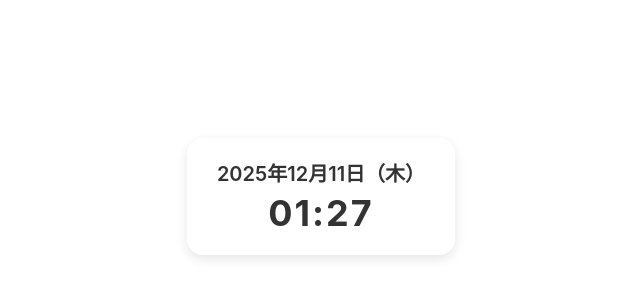
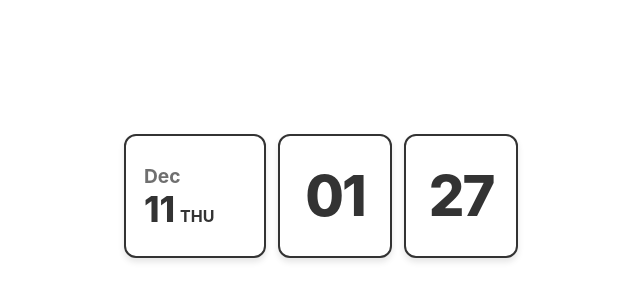
Before and after one commit to HakumaiToTakuaN/Notion-Calendar-Clock-Widget, a plain HTML site: page NotionCalenderClockWidget.html in a window 1280 px wide. Shown: the part 204-504 px from the top of the page, without its empty margins (319-959 px from the left). Drawn offline with Linux system fonts and the light colour scheme.

Commit message:
[Add] Date

```diff
--- a/NotionCalenderClockWidget.html
+++ b/NotionCalenderClockWidget.html
@@ -3,69 +3,168 @@
 <head>
 <meta charset="UTF-8">
 <meta name="viewport" content="width=device-width, initial-scale=1.0">
-<title>Notion Widget - Date & Time</title>
+<title>Notion Clock Widget</title>
 <style>
+  /* --- ここからデザイン（見た目）の設定 --- */
+
+  /* 全体の色の設定（変数） */
+  :root {
+    /* ライトモード（明るいとき）の色 */
+    --bg-color: #ffffff;       /* 箱の背景色：白 */
+    --text-color: #333333;     /* 文字の色：濃いグレー */
+    --border-color: #333333;   /* 枠線の色：濃いグレー（手書き風の濃さを意識） */
+  }
+
+  /* ダークモード（Notionが黒いとき）の設定 */
+  @media (prefers-color-scheme: dark) {
+    :root {
+      --bg-color: #2f3437;     /* 箱の背景色：Notionっぽい濃いグレー */
+      --text-color: #ffffff;   /* 文字の色：白 */
+      --border-color: #555555; /* 枠線の色：少し明るいグレー */
+    }
+  }
+
   body {
     margin: 0;
-    font-family: "Inter", "Noto Sans JP", sans-serif;
-    background: #ffffff00; /* Notionと馴染む透明背景 */
-    color: #333;
-    display: flex;
-    justify-content: center;
-    align-items: center;
-    height: 100vh;
+    /* フォント（文字の形）の指定。デジタル時計っぽく読みやすいものを指定 */
+    font-family: "Inter", "Helvetica Neue", Arial, sans-serif;
+    background-color: transparent; /* 背景は透明にしてNotionに馴染ませる */
+    display: flex;             /* 箱を横並びにするための魔法の呪文 */
+    justify-content: center;   /* 真ん中に寄せる */
+    align-items: center;       /* 上下の真ん中に寄せる */
+    height: 100vh;             /* 画面いっぱいの高さを使う */
+    overflow: hidden;          /* スクロールバーを出さない */
   }
 
-  .widget {
-    text-align: center;
-    padding: 20px 30px;
-    border-radius: 16px;
-    backdrop-filter: blur(6px);
-    background: rgba(255,255,255,0.6);
-    box-shadow: 0 4px 12px rgba(0,0,0,0.1);
+  /* 3つの箱を包むコンテナ（入れ物） */
+  .clock-container {
+    display: flex;       /* 横並びにする */
+    gap: 12px;           /* 箱と箱の間の隙間 */
+    padding: 10px;
   }
 
-  .date {
-    font-size: 20px;
-    margin-bottom: 4px;
-    font-weight: 600;
+  /* 箱（カード）共通のデザイン */
+  .card {
+    background-color: var(--bg-color);
+    color: var(--text-color);
+    border: 2px solid var(--border-color); /* 手書き風のしっかりした枠線 */
+    border-radius: 12px;       /* 角を少し丸くする */
+    padding: 10px;
+    display: flex;             /* 箱の中身の位置調整用 */
+    flex-direction: column;    /* 中身を縦に積む */
+    justify-content: center;   /* 真ん中に */
+    align-items: center;       /* 真ん中に */
+    box-shadow: 0 4px 6px rgba(0,0,0,0.1); /* うっすら影をつける */
+
+    /* 箱の高さと幅の最小サイズ設定 */
+    height: 100px;
+    min-width: 80px;
   }
 
-  .time {
-    font-size: 36px;
-    font-weight: 700;
-    letter-spacing: 2px;
+  /* --- 1つ目の箱：日付エリアの特別設定 --- */
+  .date-card {
+    min-width: 110px; /* 日付は文字が多いので少し幅広に */
+    align-items: flex-start; /* 左寄せにする */
+    padding-left: 18px;      /* 左の余白 */
   }
+
+  .month-text {
+    font-size: 1.2rem; /* 月の文字サイズ */
+    font-weight: bold;
+    opacity: 0.7;      /* 少し薄くしておしゃれに */
+    margin-bottom: 4px;
+  }
+
+  .day-group {
+    display: flex;    /* 日付と曜日を横並びに */
+    align-items: baseline; /* 下のラインを揃える */
+    gap: 5px;
+  }
+
+  .day-text {
+    font-size: 2.2rem; /* 日にちの文字を大きく */
+    font-weight: 800;  /* 極太に */
+    line-height: 1;    /* 行間を詰める */
+  }
+
+  .weekday-text {
+    font-size: 1rem;
+    font-weight: bold;
+  }
+
+  /* --- 2つ目と3つ目の箱：時間の数字エリア --- */
+  .time-card {
+    min-width: 90px;
+  }
+
+  .time-text {
+    font-size: 3.5rem; /* 時間の数字を超大きく */
+    font-weight: 800;  /* 極太 */
+    line-height: 1;
+    letter-spacing: -2px; /* 数字同士の間隔を少し詰める */
+  }
+
 </style>
 </head>
 <body>
 
-<div class="widget">
-  <div class="date" id="date"></div>
-  <div class="time" id="time"></div>
+<div class="clock-container">
+
+  <div class="card date-card">
+    <div class="month-text" id="month">Wait..</div>
+    <div class="day-group">
+      <span class="day-text" id="day">--</span>
+      <span class="weekday-text" id="weekday">--</span>
+    </div>
+  </div>
+
+  <div class="card time-card">
+    <div class="time-text" id="hours">--</div>
+  </div>
+
+  <div class="card time-card">
+    <div class="time-text" id="minutes">--</div>
+  </div>
+
 </div>
 
 <script>
-function updateWidget() {
+// --- ここからプログラム（動き）の部分 ---
+
+function updateClock() {
+  // 1. 今の時間を取得する
   const now = new Date();
-  const weekdays = ["日","月","火","水","木","金","土"];
 
-  const year = now.getFullYear();
-  const month = now.getMonth() + 1;
-  const day = now.getDate();
-  const weekday = weekdays[now.getDay()];
+  // 2. 必要な情報（年・月・日・曜日・時・分）を取り出す
+  const months = ["Jan", "Feb", "Mar", "Apr", "May", "Jun", "Jul", "Aug", "Sep", "Oct", "Nov", "Dec"];
+  // もし日本語（1月, 2月...）がいい場合は上を消して下を使ってください
+  // const months = ["1月", "2月", "3月", "4月", "5月", "6月", "7月", "8月", "9月", "10月", "11月", "12月"];
 
-  const hours = String(now.getHours()).padStart(2, "0");
-  const minutes = String(now.getMinutes()).padStart(2, "0");
+  const weekdays = ["SUN", "MON", "TUE", "WED", "THU", "FRI", "SAT"];
+  // もし日本語（日, 月...）がいい場合は下を使ってください
+  // const weekdays = ["日", "月", "火", "水", "木", "金", "土"];
 
-  document.getElementById("date").textContent = `${year}年${month}月${day}日（${weekday}）`;
-  document.getElementById("time").textContent = `${hours}:${minutes}`;
+  const currentMonth = months[now.getMonth()]; // 月
+  const currentDay = now.getDate();            // 日
+  const currentWeekday = weekdays[now.getDay()]; // 曜日
+
+  const currentHours = String(now.getHours()).padStart(2, "0");   // 時（1桁なら0をつける）
+  const currentMinutes = String(now.getMinutes()).padStart(2, "0"); // 分（1桁なら0をつける）
+
+  // 3. 画面の文字を書き換える
+  document.getElementById("month").textContent = currentMonth;
+  document.getElementById("day").textContent = currentDay;
+  document.getElementById("weekday").textContent = currentWeekday;
+  document.getElementById("hours").textContent = currentHours;
+  document.getElementById("minutes").textContent = currentMinutes;
 }
 
-// 初回実行
-updateWidget();
-// 1分ごとに更新
-setInterval(updateWidget, 1000);
+// ページを開いた瞬間に一度実行する
+updateClock();
+
+// その後は1秒ごとに実行して時間を更新する
+setInterval(updateClock, 1000);
+
 </script>
 
 </body>
```
